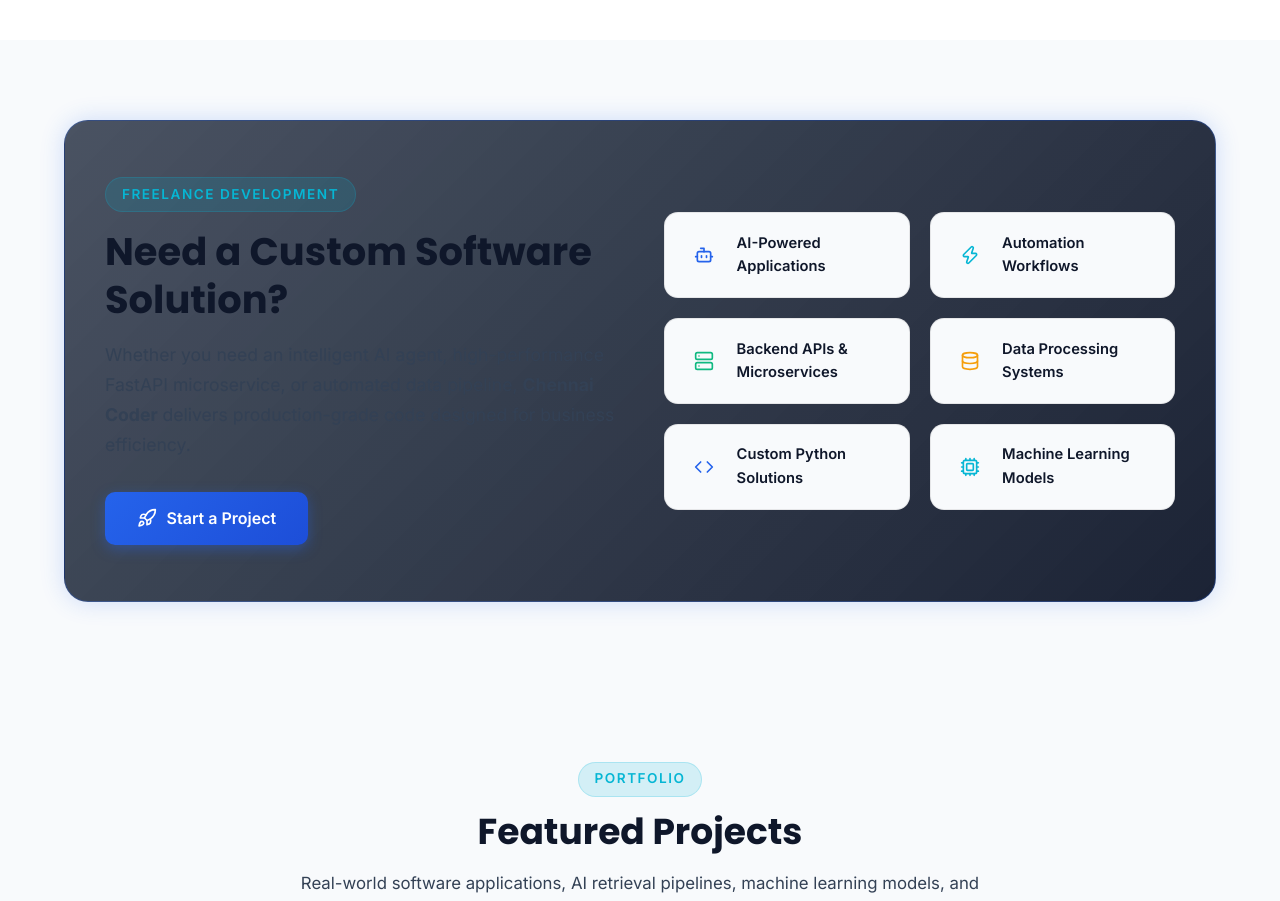
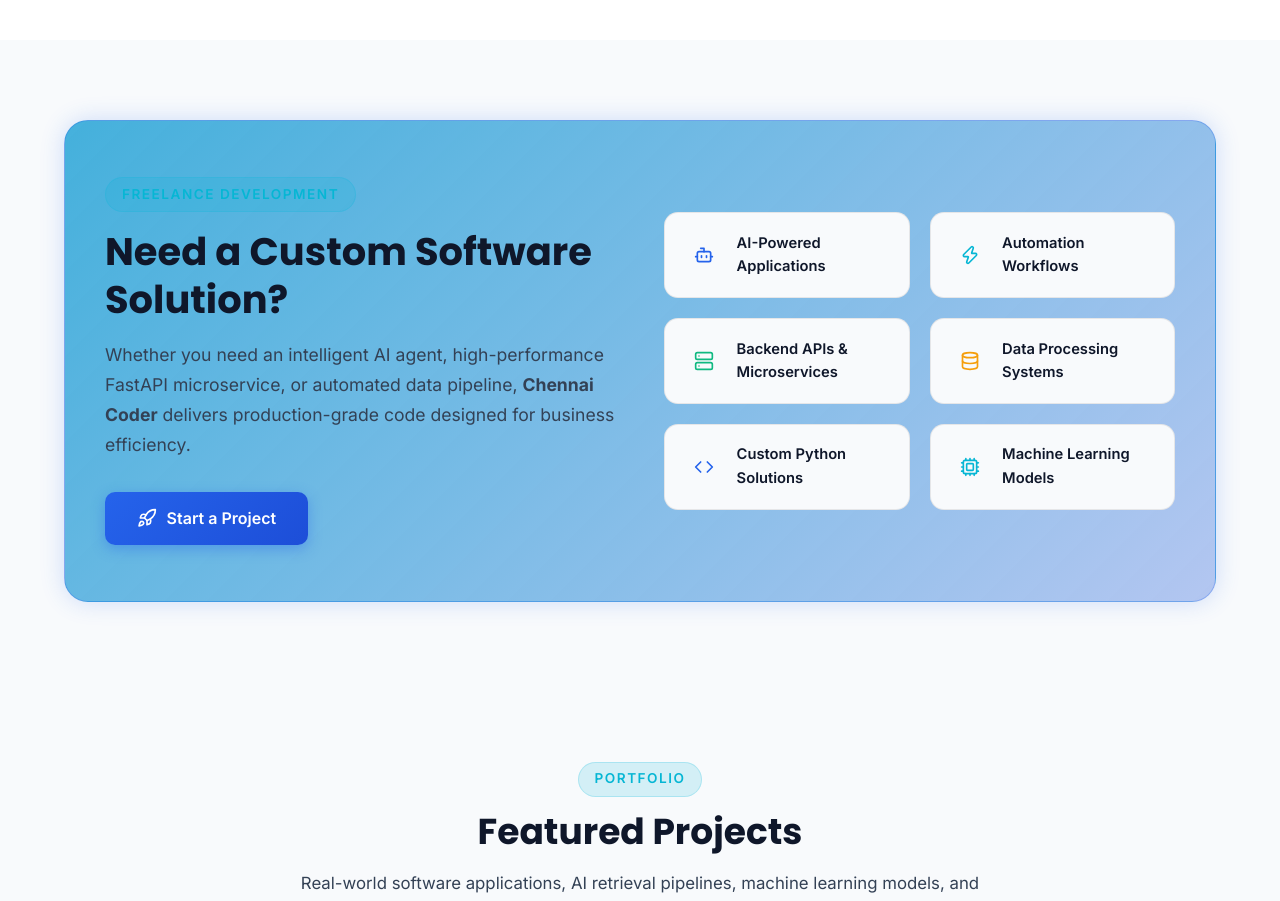
Before and after one commit to lookmohan/chennai_coder, a React (Vite) app: page / in a window 1280 px wide. Shown: the part 2920-3821 px from the top of the page. Built offline with nearby package versions, Linux system fonts and the light colour scheme.

Commit message:
style color fix

```diff
--- a/src/components/FreelanceDev.tsx
+++ b/src/components/FreelanceDev.tsx
@@ -19,7 +19,7 @@ export const FreelanceDev: React.FC = () => {
           style={{
             padding: '3.5rem 2.5rem',
             borderRadius: '24px',
-            background: 'linear-gradient(135deg, rgba(30, 41, 59, 0.8), rgba(15, 23, 42, 0.95))',
+            background: 'linear-gradient(135deg, rgba(23, 158, 211, 0.8), rgba(175, 195, 240, 0.95))',
             border: '1px solid var(--border-highlight)',
             boxShadow: 'var(--shadow-glow)'
           }}
--- a/src/index.css
+++ b/src/index.css
@@ -20,7 +20,7 @@
   --bg-glass-nav: rgba(15, 23, 42, 0.85);
 
   --text-heading: #F8FAFC;
-  --text-body: #94A3B8;
+  --text-body: #d9dbdf;
   --text-muted: #64748B;
   --border-color: rgba(255, 255, 255, 0.1);
   --border-highlight: rgba(6, 182, 212, 0.4);
```
